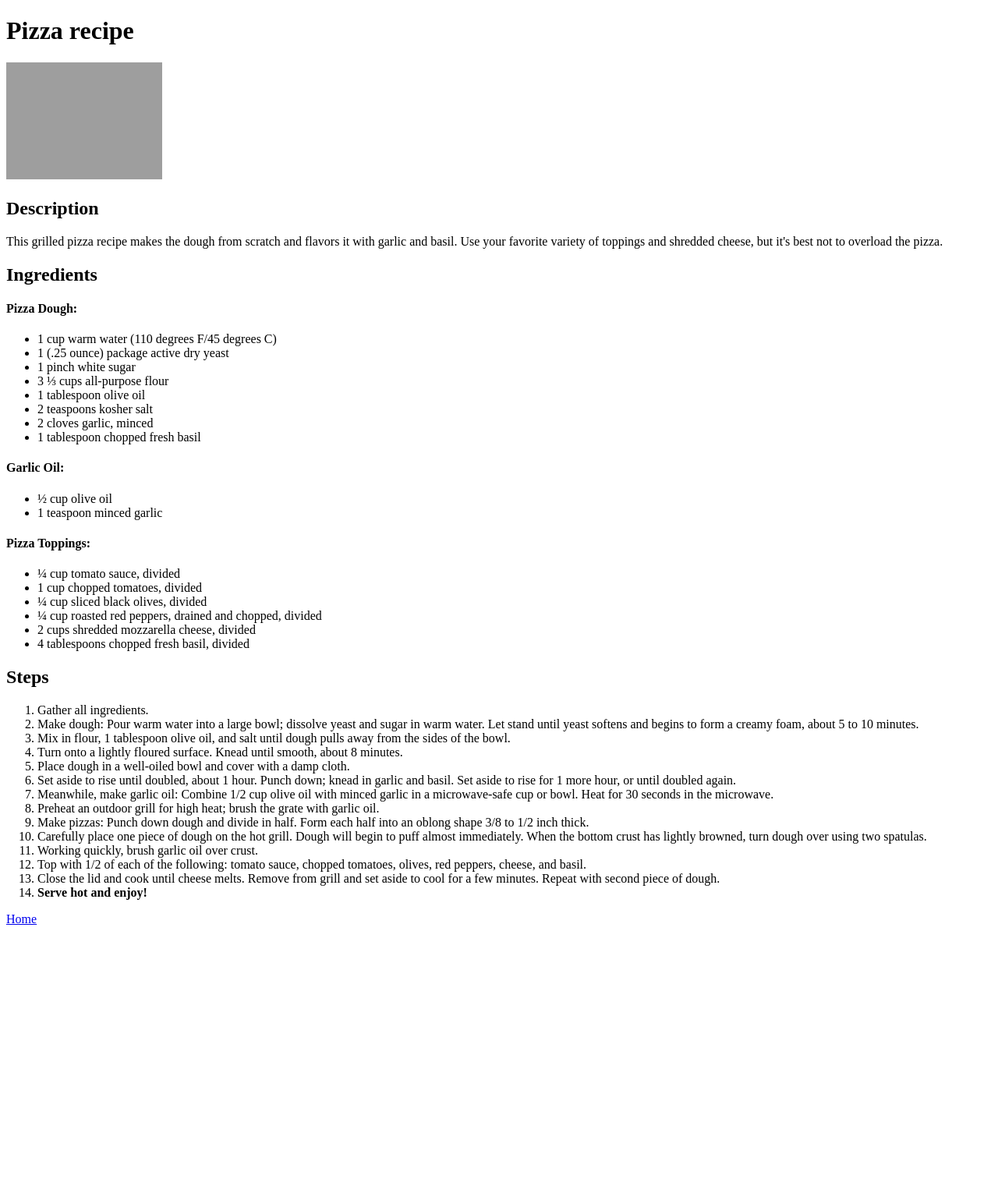
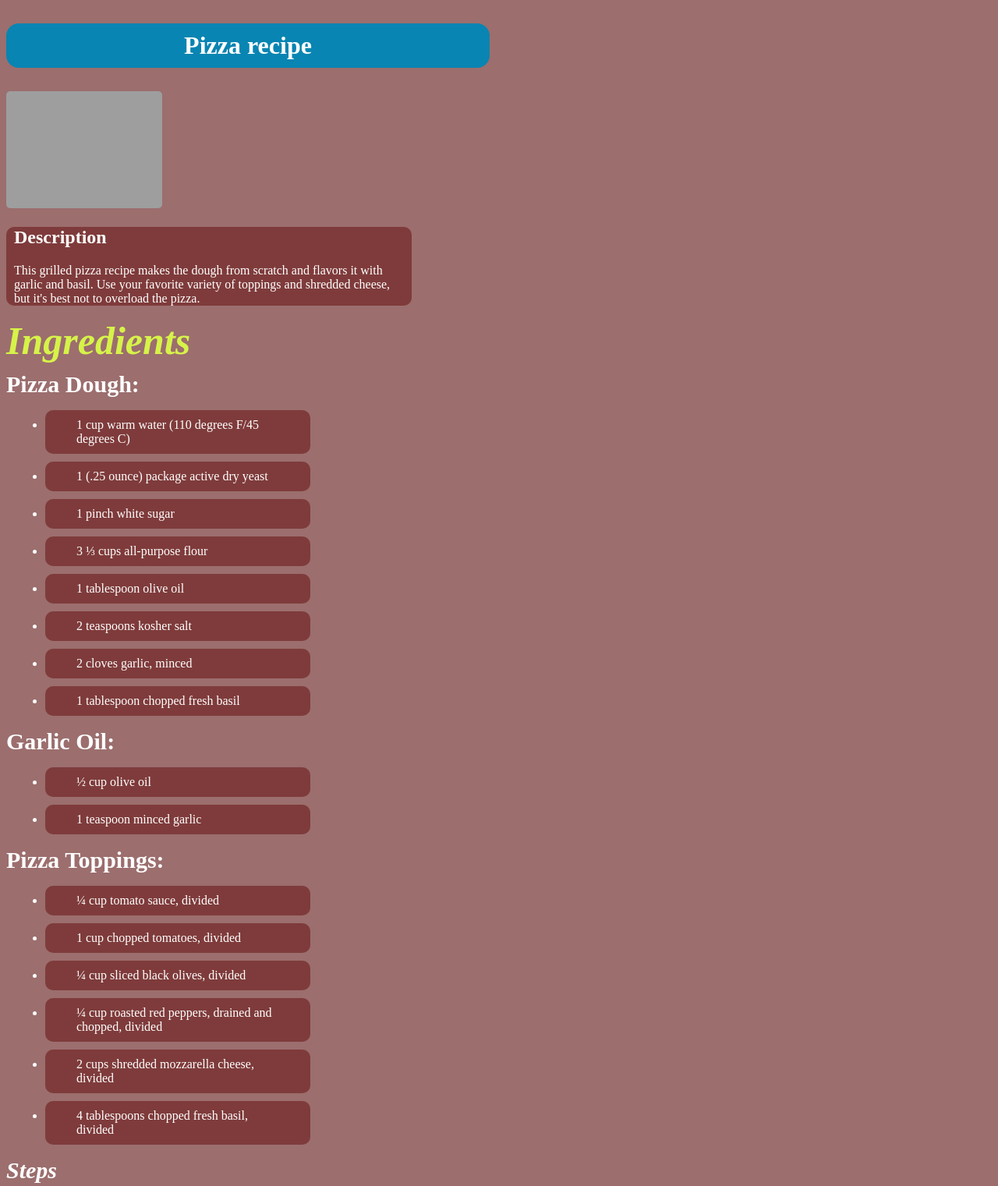
Before and after one commit to CrePsooG/food-recipes-simple, a plain HTML site: page recipes/pizza.html in a window 1280 px wide. Shown: the top 1521 px of the page at 78% size. Before the commit the page ends 1196 px from the top, so only its background shows below. Drawn offline with Linux system fonts and the light colour scheme; grey boxes are pictures that could not be loaded.

Commit message:
added style

```diff
--- a/recipes/pizza.html
+++ b/recipes/pizza.html
@@ -4,14 +4,19 @@
     <meta charset="UTF-8">
     <meta name="viewport" content="width=device-width, initial-scale=1.0">
     <title>Pizza recipe</title>
+    <link rel="stylesheet" href="../style.css">
 </head>
 <body>
-    <h1>Pizza recipe</h1>
-    <img src="https://www.allrecipes.com/thmb/j_cDAbocAHOqde-4IgWKWIs0skk=/0x512/filters:no_upscale():max_bytes(150000):strip_icc():format(webp)/14522-Pizza-On-The-Grill100-4x3-cd872c310ad243c2b39917186df83d77.jpg" alt="pizza recipe" height="150" width="200">
+    <h1 id="header">Pizza recipe</h1>
+    <img class="image" src="https://www.allrecipes.com/thmb/j_cDAbocAHOqde-4IgWKWIs0skk=/0x512/filters:no_upscale():max_bytes(150000):strip_icc():format(webp)/14522-Pizza-On-The-Grill100-4x3-cd872c310ad243c2b39917186df83d77.jpg" alt="pizza recipe" height="150" width="200">
+    <div class="description">
         <h2>Description</h2>
         <p>This grilled pizza recipe makes the dough from scratch and flavors it with garlic and basil. Use your favorite variety of toppings and shredded cheese, but it's best not to overload the pizza.</p>
-    <h2>Ingredients</h2>
-    <h4>Pizza Dough:</h4>
+    </div>
+    <div>
+        <h2 style="color: rgb(214, 243, 73); font-size: 50px; margin: 10px 0px;font-style: italic;">Ingredients</h2>
+        <h4 style="color: white; font-size: 30px; margin: 10px 0px;">Pizza Dough:</h4>
+        <div class="ingredients-list">
             <ul>
                 <li>1 cup warm water (110 degrees F/45 degrees C)</li>
                 <li>1 (.25 ounce) package active dry yeast</li>
@@ -22,12 +27,16 @@
                 <li>2 cloves garlic, minced</li>
                 <li>1 tablespoon chopped fresh basil</li>
             </ul>
-    <h4>Garlic Oil:</h4>
+        </div>
+        <h4 style="color: white; font-size: 30px; margin: 10px 0px;">Garlic Oil:</h4>
+        <div class="ingredients-list">
             <ul>
                 <li>½ cup olive oil</li>
                 <li>1 teaspoon minced garlic</li>
             </ul>
-    <h4>Pizza Toppings:</h4>
+        </div>
+        <h4 style="color: white; font-size: 30px; margin: 10px 0px;">Pizza Toppings:</h4>
+        <div class="ingredients-list">
             <ul>
                 <li>¼ cup tomato sauce, divided</li>
                 <li>1 cup chopped tomatoes, divided</li>
@@ -36,8 +45,11 @@
                 <li>2 cups shredded mozzarella cheese, divided</li>
                 <li>4 tablespoons chopped fresh basil, divided</li>
             </ul>
-    <h2>Steps</h2>
-    <ol>
+        </div>
+    </div>
+    <div>
+        <h2 style="color: white; font-size: 30px; margin: 10px 0px;font-style: italic;">Steps</h2>
+        <ol class="steps">
             <li>Gather all ingredients.</li>
             <li>Make dough: Pour warm water into a large bowl; dissolve yeast and sugar in warm water. Let stand until yeast softens and begins to form a creamy foam, about 5 to 10 minutes.</li>
             <li>Mix in flour, 1 tablespoon olive oil, and salt until dough pulls away from the sides of the bowl.</li>
@@ -54,8 +66,9 @@
             <li><strong>Serve hot and enjoy!</strong></li>
 
         </ol>
+    </div>
 
 
-    <a href="../index.html">Home</a>
+    <button class="btn"><a href="../index.html">Home</a></button>
 </body>
 </html>
--- /dev/null
+++ b/style.css
@@ -0,0 +1,72 @@
+body {
+    background-color: rgb(156, 110, 110);
+    font-family: "Times New Roman", Times, serif;
+
+}
+
+#header {
+    background-color: rgb(8, 133, 178);
+    color: white;
+    max-width: 600px;
+    text-align: center;
+    padding: 10px;
+    border-radius: 0.5em;
+    margin: 30px 0;
+}
+
+#header.soup{
+    font-size: 50px;
+    font-style: italic;
+}
+
+.list {
+    background-color: rgb(129, 185, 9);
+    color: white;
+    width: 100px;
+    padding: 8px;
+    margin-bottom: 8px;
+    text-align: center;
+    border-radius: 0.5em;
+
+}
+
+.ingredients-list,
+.steps {
+    width: 400px;
+    color: white;
+}
+
+.ingredients-list li,
+.steps li{
+    padding: 10px 40px;
+    background-color: rgb(127, 59, 59);
+    border-radius: 10px;
+    margin: 10px;
+}
+
+.description {
+    color: white;
+    width: 500px;
+    background-color: rgb(127, 59, 59);
+    padding: 0px 10px;
+    border-radius: 10px;
+}
+
+a:visited {
+    color: white;
+}
+
+a:link {
+    color: white;
+}
+
+.btn {
+    background-color: black;
+    font-size: 50px;
+    border-radius: 10px;
+    padding: 8px 30px;
+}
+
+.image {
+    border-radius: 5px;
+}
```
Also changed, not shown: index.html (+5 -5 lines), recipes/lasagna.html (+4 -3 lines), recipes/soup.html (+3 -2 lines). Lines whose indentation alone changed are shown as unchanged.
